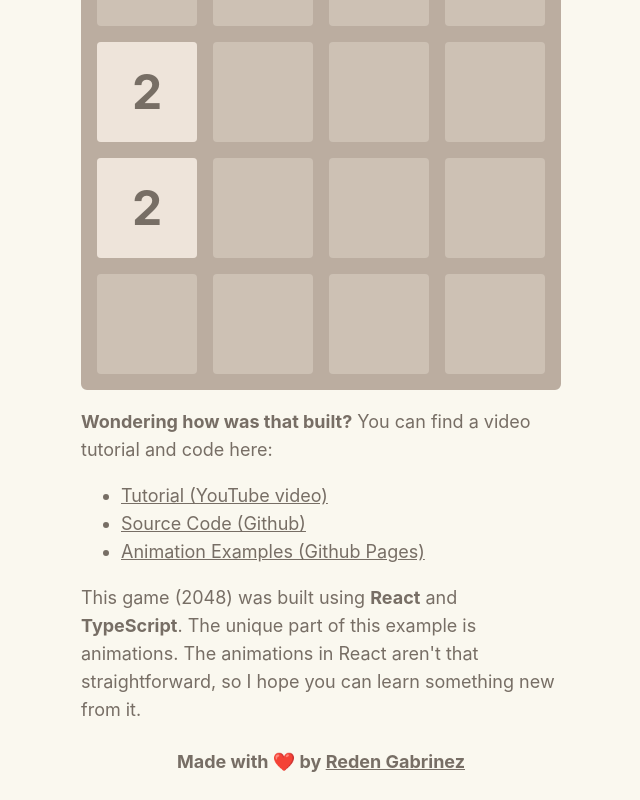
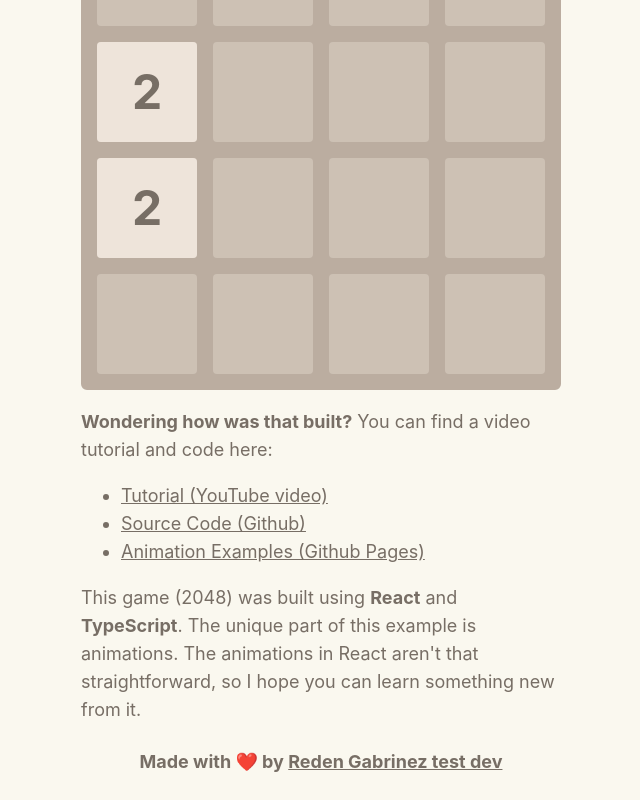
Before and after one commit to Reden27Gabrinez/2048-React-CICD, a React (Create React App) app: page / in a window 1280 px wide. Shown: the part 184-984 px from the top of the page, without its empty margins (319-959 px from the left). Built offline with nearby package versions, Linux system fonts and the light colour scheme.

Commit message:
Update App.tsx

```diff
--- a/src/App.tsx
+++ b/src/App.tsx
@@ -65,7 +65,7 @@ export const App = () => {
           target="_blank"
         >
 {/*           Matt Sokola */}
-          Reden Gabrinez
+          Reden Gabrinez test dev
         </a>
       </div>
     </div>
```
